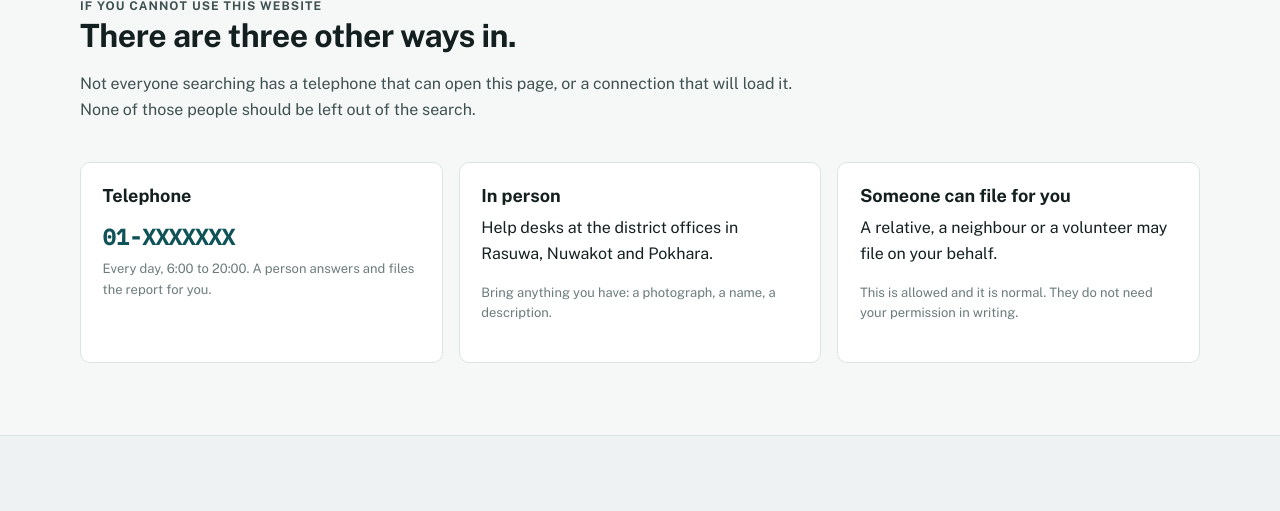
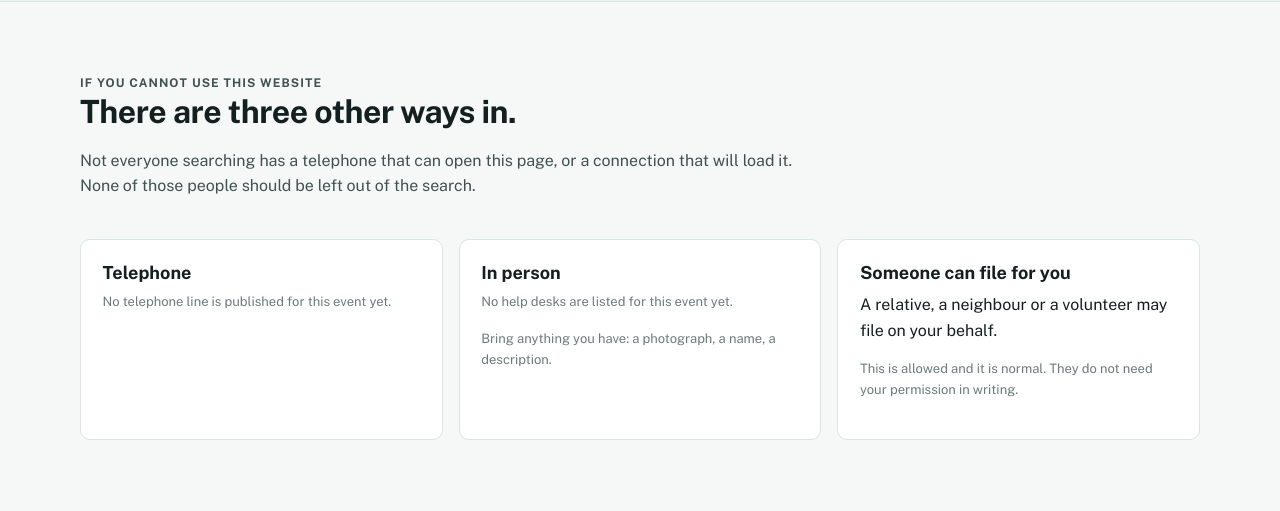
Before and after one commit to CAPTAINlevi12/khoj, a Django app: page / in a window 1280 px wide. Shown: the part 5576-6087 px from the top of the page. Run offline with Django 5.2, Linux system fonts and the light colour scheme; data that the repository does not hold is empty.

Commit message:
feat: make the generic-registry framing visible and remove the last hardcoded places
The architecture was already generic after 23b1b6b, but a visitor cannot see
architecture. This makes it legible and finishes the job.

Adds an event context strip stating plainly what the system is - "Khoj is a
missing-persons registry for disaster response" - alongside which disaster is
currently loaded, its date and its districts. That single strip is what stops
the site reading as a Nepal-only site while keeping Nepal as the primary,
visible case.

Removes the remaining hardcoded place names:

EventFigure carries the case-study numbers with the source each came from, so
a figure cannot appear on the page without a citation attached. The problem
band now renders them, and derives its source line from the rows themselves.

HelpDesk carries the walk-in locations, and hotline_phone/hotline_hours move
onto Event. Different deployment, different telephone. base.html reads these
through a new context processor, because the header and footer render on
pages whose views know nothing about events.

No behaviour changed: the matching weights, thresholds, state machine and the
three-step explanation are all untouched.

Two fixes found while verifying:

seed_event used get_or_create, whose defaults apply only on CREATE - so
re-running it after adding a field silently left existing rows without it,
which is exactly what happened to the hotline. Now update_or_create.

The new relations were being re-queried per template use, taking the home
page from 4 queries to 13. prefetch_related with regions__organisations,
figures and help_desks__region brings it to 8, all distinct, flat regardless
of row count.

Co-Authored-By: Claude Opus 5 <noreply@anthropic.com>

```diff
--- a/khoj/settings.py
+++ b/khoj/settings.py
@@ -70,6 +70,10 @@ TEMPLATES = [
                 # Puts LANGUAGES and LANGUAGE_CODE in every template context,
                 # which the header's language toggle needs.
                 "django.template.context_processors.i18n",
+                # Puts the primary event in every template context, so the
+                # header and footer can show its telephone number on pages
+                # whose view knows nothing about events.
+                "registry.context_processors.primary_event",
             ],
         },
     },
--- /dev/null
+++ b/registry/context_processors.py
@@ -0,0 +1,17 @@
+from .models import Event
+
+
+def primary_event(request):
+    """Put the primary event into every template's context.
+
+    A context processor is just a function taking the request and returning a
+    dict, which Django merges into the context of every template rendered
+    through the engine. base.html is rendered on every page, but only the home
+    view puts `event` in its context — without this, the header telephone
+    number would be blank everywhere else.
+
+    The queryset is lazy: `Event.objects.filter(...).first()` runs a query per
+    request, so it is cheap but not free. If the header grows more event data,
+    this is the place to cache it.
+    """
+    return {"primary_event": Event.objects.filter(is_primary=True).first()}
--- /dev/null
+++ b/registry/templates/registry/_band_event.html
@@ -0,0 +1,24 @@
+{% load i18n %}
+{# States plainly what the system is and which disaster is loaded into it.
+   Without this the site reads as a Nepal site; the architecture is generic
+   but a visitor cannot see architecture. #}
+{% if event %}
+  <div class="event-strip">
+    <div class="wrap event-strip-inner">
+      <p class="event-what">
+        {% blocktranslate %}Khoj is a missing-persons registry for disaster response.{% endblocktranslate %}
+      </p>
+      <p class="event-now">
+        <span class="event-dot {% if event.status == 'ACTIVE' %}live{% endif %}" aria-hidden="true"></span>
+        {% if event.status == "ACTIVE" %}
+          {% translate "Currently responding to" %}
+        {% else %}
+          {% translate "Loaded event" %}
+        {% endif %}
+        <b>{{ event.name }}</b>
+        <span class="event-meta mono">{{ event.occurred_on|date:"j M Y" }}</span>
+        <span class="event-meta">{% for r in event.regions.all %}{{ r.name }}{% if not forloop.last %} &middot; {% endif %}{% endfor %}</span>
+      </p>
+    </div>
+  </div>
+{% endif %}
--- a/registry/templates/registry/_band_offline.html
+++ b/registry/templates/registry/_band_offline.html
@@ -10,14 +10,33 @@
     <div class="routes">
       <div class="route-card">
         <h3>{% translate "Telephone" %}</h3>
-        <a class="big-tel mono" href="tel:+97714XXXXXX">01-XXXXXXX</a>
-        <p class="note">{% translate "Every day, 6:00 to 20:00. A person answers and files the report for you." %}</p>
+        {% if event.hotline_phone %}
+          <a class="big-tel mono" href="tel:{{ event.hotline_phone }}">{{ event.hotline_phone }}</a>
+          <p class="note">
+            {% if event.hotline_hours %}{{ event.hotline_hours }}.{% endif %}
+            {% translate "A person answers and files the report for you." %}
+          </p>
+        {% else %}
+          <p class="note">{% translate "No telephone line is published for this event yet." %}</p>
+        {% endif %}
       </div>
 
       <div class="route-card">
         <h3>{% translate "In person" %}</h3>
-        <p>{% translate "Help desks at the district offices in Rasuwa, Nuwakot and Pokhara." %}</p>
-        <p class="note">{% translate "Bring anything you have: a photograph, a name, a description." %}</p>
+        {% if event.help_desks.all %}
+          <p style="font-size:.875rem;color:var(--ink-mid)">{% translate "Help desks at:" %}</p>
+          <ul class="facility-list">
+            {% for desk in event.help_desks.all %}
+              <li>
+                <span>{{ desk.name }}</span>
+                {% if desk.region %}<span class="count">{{ desk.region.name }}</span>{% endif %}
+              </li>
+            {% endfor %}
+          </ul>
+        {% else %}
+          <p class="note">{% translate "No help desks are listed for this event yet." %}</p>
+        {% endif %}
+        <p class="note" style="margin-top:.5rem">{% translate "Bring anything you have: a photograph, a name, a description." %}</p>
       </div>
 
       <div class="route-card">
--- a/registry/templates/registry/_band_problem.html
+++ b/registry/templates/registry/_band_problem.html
@@ -36,9 +36,9 @@
         </svg>
 
         <ul class="panel-figures">
-          <li><b>4</b> {% translate "days of travelling" %}</li>
-          <li><b>102</b> {% translate "unidentified people photographed in Pokhara alone" %}</li>
-          <li><b>~1,000</b> {% translate "searchers a day filing past those photographs" %}</li>
+          {% for figure in event.figures.all %}
+            <li><b>{{ figure.value }}</b> {{ figure.label }}</li>
+          {% endfor %}
         </ul>
       </div>
 
@@ -68,8 +68,12 @@
       </div>
     </div>
 
+    {# Sources come from the rows themselves, so a figure can never appear
+       on this page without one attached to it. #}
     <p class="note" style="margin-top:1.25rem">
-      {% blocktranslate %}Figures as reported by the Kathmandu Post and myRepublica, August 2026.{% endblocktranslate %}
+      {% translate "Figures as reported by" %}
+      {% regroup event.figures.all by source as source_list %}
+      {% for group in source_list %}{{ group.grouper }}{% if not forloop.last %}; {% endif %}{% endfor %}.
     </p>
   </div>
 </section>
--- a/registry/templates/registry/home.html
+++ b/registry/templates/registry/home.html
@@ -6,6 +6,7 @@
 {% block rail %}{% include "registry/_band_rail.html" %}{% endblock %}
 
 {% block content %}
+  {% include "registry/_band_event.html" %}
   {% include "registry/_band_hero.html" %}
   {% include "registry/_band_counters.html" %}
   {% include "registry/_band_problem.html" %}
--- a/registry/views.py
+++ b/registry/views.py
@@ -51,15 +51,23 @@ def home(request):
     connected. Nepal is the row that happens to be loaded, not a constant
     typed into a template.
     """
-    event = Event.objects.filter(is_primary=True).first()
+    # Each prefetch_related entry costs exactly one extra query no matter how
+    # many rows come back, and it populates a cache that `.all()` reads from
+    # afterwards. That matters here because several of these relations are
+    # rendered twice on the page — without the cache, every `{% for %}` would
+    # be another round trip. "regions__organisations" follows the relation two
+    # levels deep, which is what keeps the coverage band flat.
+    event = (
+        Event.objects.filter(is_primary=True)
+        .prefetch_related(
+            "regions__organisations",
+            "figures",
+            "help_desks__region",
+        )
+        .first()
+    )
 
-    # prefetch_related pulls every region's organisations in one extra query
-    # instead of one query per region — the N+1 problem, and the coverage band
-    # is exactly where it would bite.
-    if event:
-        districts = event.regions.prefetch_related("organisations")
-    else:
-        districts = Region.objects.none()
+    districts = event.regions.all() if event else Region.objects.none()
 
     return render(
         request,
--- a/static/css/khoj.css
+++ b/static/css/khoj.css
@@ -643,3 +643,26 @@ a:hover { text-decoration-thickness: 2px; }
   html { scroll-behavior: auto; }
   .js .draw { stroke-dashoffset: 0; }
 }
+
+/* ------------------------------------------------ event context strip
+   Says what the system is, and which disaster is loaded into it. Quiet by
+   design: it is orientation, not an alert. */
+
+.event-strip { background: var(--surface); border-bottom: 1px solid var(--line); }
+.event-strip-inner {
+  display: flex; flex-wrap: wrap; gap: 0.35rem 1.25rem;
+  align-items: baseline; padding-block: 0.7rem;
+}
+.event-what { margin: 0; font-size: 0.8125rem; font-weight: 600; color: var(--ink); }
+.event-now {
+  margin: 0; margin-left: auto; display: flex; flex-wrap: wrap;
+  gap: 0.5rem; align-items: baseline;
+  font-size: 0.8125rem; color: var(--ink-soft);
+}
+.event-now b { color: var(--ink); font-weight: 600; }
+.event-meta { color: var(--ink-soft); }
+.event-dot {
+  flex: none; width: 7px; height: 7px; border-radius: 50%;
+  background: var(--line-strong); align-self: center;
+}
+.event-dot.live { background: var(--green); }
--- a/templates/base.html
+++ b/templates/base.html
@@ -43,12 +43,14 @@
           <a class="btn" href="{% url 'login' %}">{% translate "I have information" %}</a>
         </div>
 
-        <a class="tel-link" href="tel:+97714XXXXXX">
+        {% if primary_event.hotline_phone %}
+        <a class="tel-link" href="tel:{{ primary_event.hotline_phone }}">
           <svg width="15" height="15" viewBox="0 0 24 24" fill="none" stroke="currentColor" stroke-width="2" aria-hidden="true">
             <path d="M22 16.9v3a2 2 0 0 1-2.2 2 19.8 19.8 0 0 1-8.6-3.1 19.5 19.5 0 0 1-6-6A19.8 19.8 0 0 1 2.1 4.2 2 2 0 0 1 4.1 2h3a2 2 0 0 1 2 1.7c.1 1 .4 1.9.7 2.8a2 2 0 0 1-.5 2.1L8.1 9.9a16 16 0 0 0 6 6l1.3-1.3a2 2 0 0 1 2.1-.4c.9.3 1.8.5 2.8.6a2 2 0 0 1 1.7 2z"/>
           </svg>
-          <span class="nums">01-XXXXXXX</span>
+          <span class="nums">{{ primary_event.hotline_phone }}</span>
         </a>
+        {% endif %}
 
         {# Language choice is a server-side POST, so it works with JS off. #}
         <form class="lang-form" action="{% url 'set_language' %}" method="post">
@@ -102,10 +104,12 @@
         <div>
           <h4>{% translate "Khoj" %}</h4>
           <p>{% blocktranslate %}A single place to file one missing-person report, so families do not have to travel between districts to search.{% endblocktranslate %}</p>
-          <p>
-            <a class="mono" href="tel:+97714XXXXXX">01-XXXXXXX</a> ·
-            {% translate "Verification desk, Rasuwa" %}
-          </p>
+          {% if primary_event.hotline_phone %}
+            <p>
+              <a class="mono" href="tel:{{ primary_event.hotline_phone }}">{{ primary_event.hotline_phone }}</a>
+              {% if primary_event.hotline_hours %}· {{ primary_event.hotline_hours }}{% endif %}
+            </p>
+          {% endif %}
         </div>
 
         <div>
```
Also changed, not shown: registry/management/commands/seed_event.py (+40 -2 lines), registry/models.py (+53 -0 lines), registry/migrations/0002_event_hotline_hours_event_hotline_phone_eventfigure_and_more.py (added).
